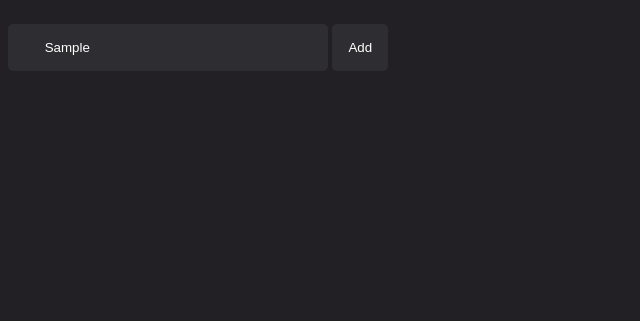
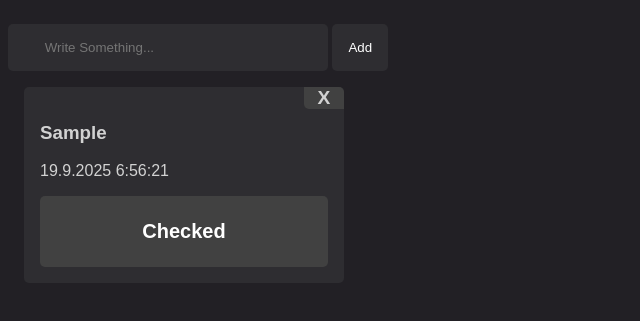
Before and after one commit to Yitzhak17/TO-DO-APPLICATION, a plain HTML site: page index.html in a window 1280 px wide. Both pictures are taken after typing "Sample" into the empty fields and a click on the button "Add". Shown: the part 159-480 px from the top of the page, without its empty margins (0-640 px from the left). Drawn offline with Linux system fonts and the light colour scheme.

Commit message:
feat: connect Add button with createToDoItem function
- add createToDoItem and genId functions
- createToDoItem adds a new todo with text, date, and status
- genId generates unique incremental IDs for todos
- clear input after adding a new todo

```diff
--- a/index.html
+++ b/index.html
@@ -17,7 +17,7 @@
         <label>
           <input placeholder="Write Something..." />
         </label>
-        <button>Add</button>
+        <button onclick="createToDoItem()">Add</button>
       </div>
     </header>
     <article id="to-do-list">
--- a/src/script.js
+++ b/src/script.js
@@ -1,22 +1,17 @@
-let todos = [
-  { id: 1, text: "Go to buy some milk", created: Date.now(), isCompleted: false },
+let globalId = 0;
+let todos = []
 
-  { id: 2, text: "Go to buy some milk", created: Date.now(), isCompleted: false },
-
-  { id: 3, text: "Go to buy some milk", created: Date.now(), isCompleted: false },
-
-  { id: 4, text: "Go to buy some milk", created: Date.now(), isCompleted: true }
-]
 
 const todoListElement = document.getElementById("to-do-list")
+const inputElement = document.querySelector("input");
 
 const renderTodoList = () => {
-  let todoComponets = '';
+  let todoComponents = '';
   todos.forEach(todo => {
-    todoComponets += createTodoCompenets(todo);
+    todoComponents += createTodoCompenents(todo);
   })
-  console.log(`todoCompenetes:${todoComponets}`)
-  todoListElement.innerHTML = todoComponets
+  console.log(`todoComponents:${todoComponents}`)
+  todoListElement.innerHTML = todoComponents
 }
 
 const createTodoCompenents = (todo) => {
@@ -39,4 +34,24 @@ const toggleTodoItem = (id) => {
   todos[idx].isCompleted = !todos[idx].isCompleted;
   renderTodoList();
 }
+
+const createToDoItem = () => {
+  const text = inputElement.value;
+  if (!text) return;
+  const todoItem = {
+    id: genId(),
+    text: text,
+    created: Date.now(),
+    isCompleted: false
+  }
+  todos.push(todoItem);
+  inputElement.value = '';
+  renderTodoList();
+}
+
+const genId = () => {
+  globalId++;
+  return globalId;
+}
+
 renderTodoList();
```
